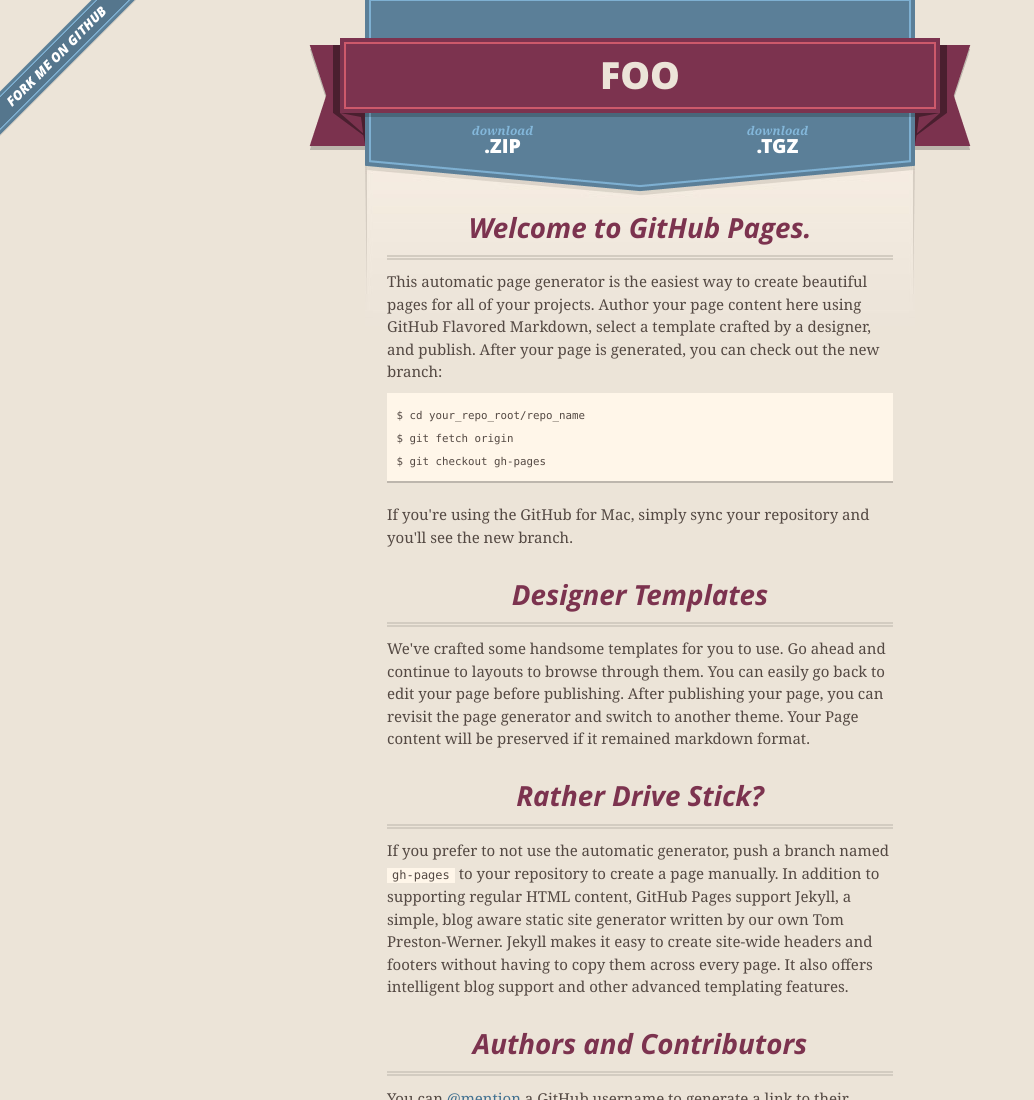
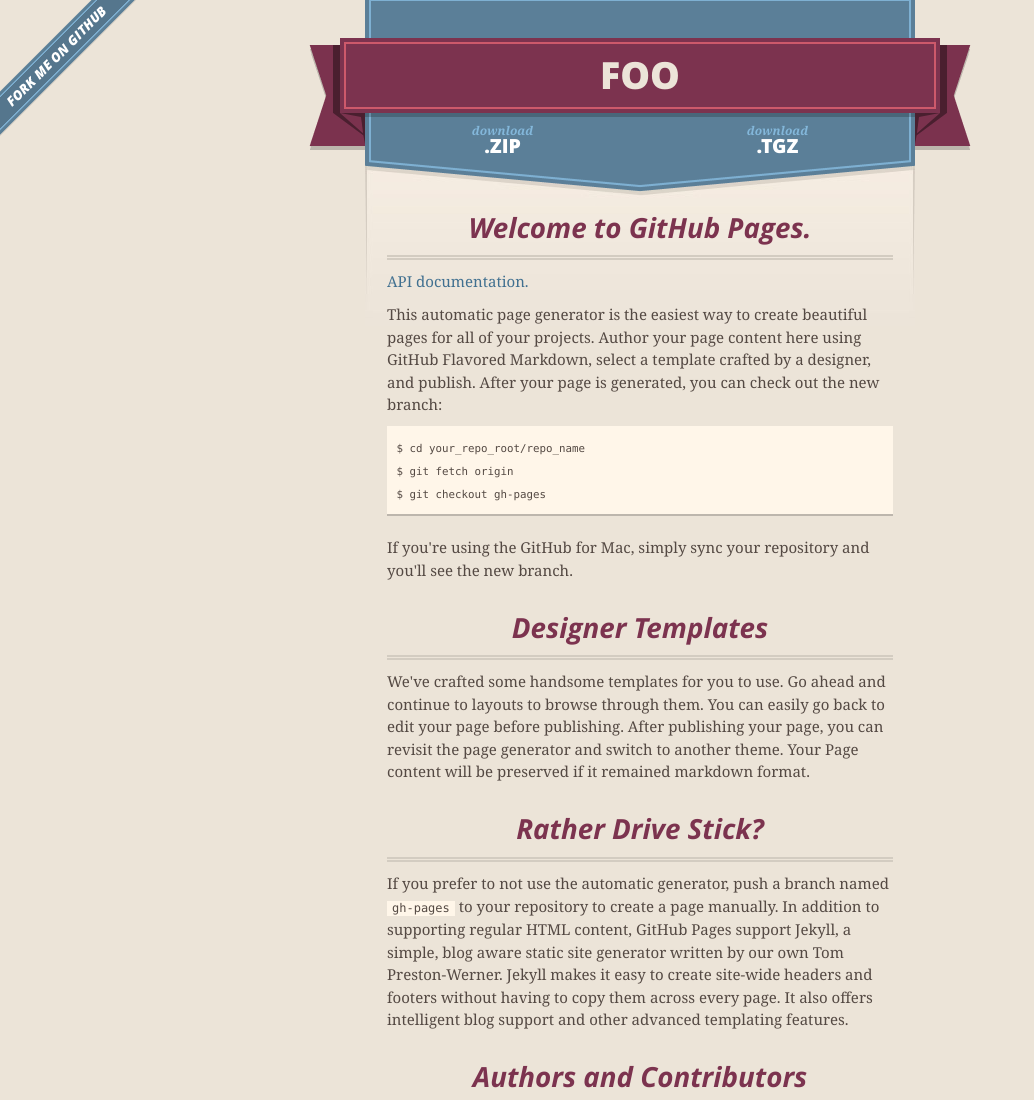
Before and after one commit to loveencounterflow/foo, a plain HTML site: page index.html in a window 1280 px wide. Shown: the top 1100 px of the page, without its empty margins (0-1034 px from the left). Drawn offline with nearby package versions, Linux system fonts and the light colour scheme.

Commit message:
autocommit

```diff
--- a/index.html
+++ b/index.html
@@ -49,6 +49,8 @@
         <h3>
 <a name="welcome-to-github-pages" class="anchor" href="#welcome-to-github-pages"><span class="octicon octicon-link"></span></a>Welcome to GitHub Pages.</h3>
 
+<p><a href='./docs/index.html'>API documentation.</a></p>
+
 <p>This automatic page generator is the easiest way to create beautiful pages for all of your projects. Author your page content here using GitHub Flavored Markdown, select a template crafted by a designer, and publish. After your page is generated, you can check out the new branch:</p>
 
 <pre><code>$ cd your_repo_root/repo_name
```
